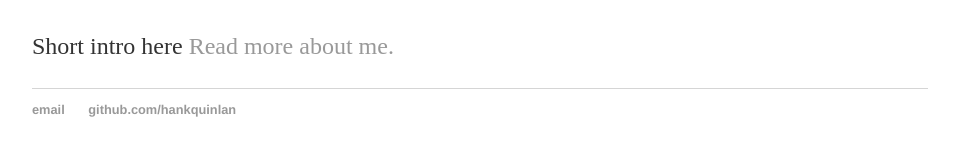
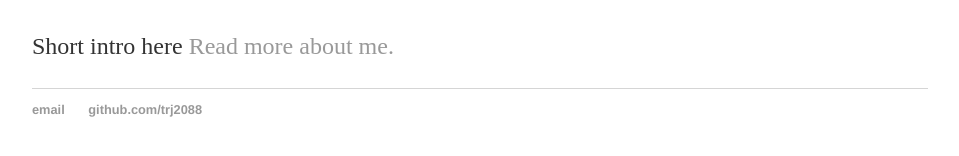
Before and after one commit to trj2088/trj2088.github.io, a Jekyll site: the page built from index.html, in a window 1280 px wide. Shown: the part 167-323 px from the top of the page, without its empty margins (160-1119 px from the left). Built offline with Jekyll 4.4.1, drawn with Linux system fonts in a browser that asks for light colours.

Commit message:
Update default.html

```diff
--- a/_layouts/default.html
+++ b/_layouts/default.html
@@ -23,7 +23,7 @@
     		<ul>
 
         		<li><a href="mailto:tylerjonesae@gmail.com">email</a></li>
-        		<li><a href="https://github.com/trj2088">github.com/hankquinlan</a></li>
+        		<li><a href="https://github.com/trj2088">github.com/trj2088</a></li>
 			</ul>
 		</footer>
 	</body>
```
